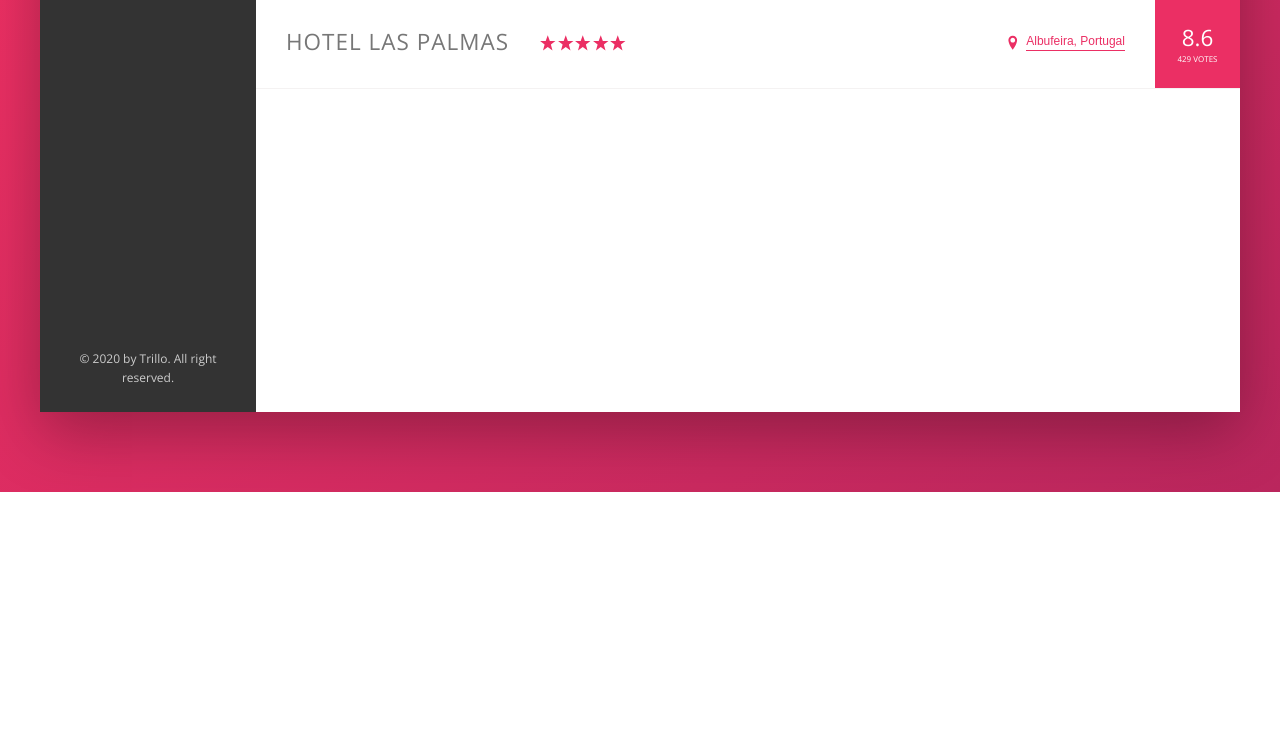
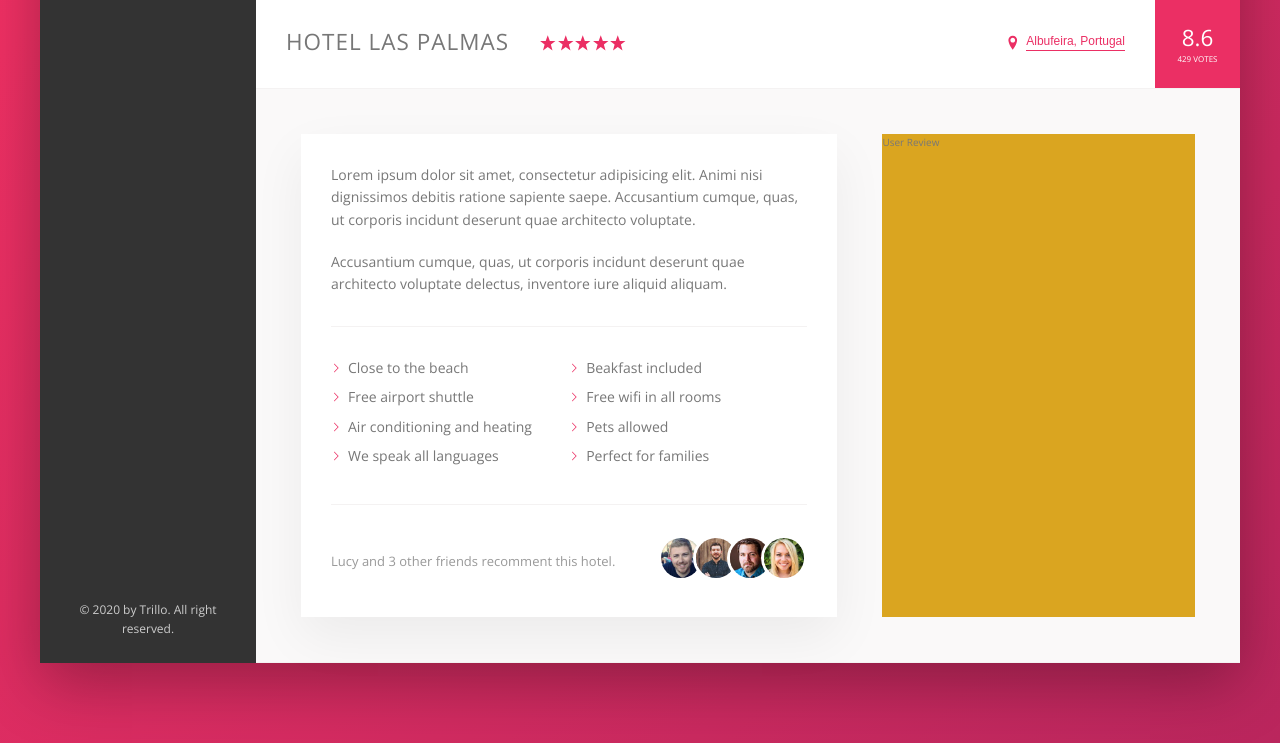
Before and after one commit to rosswilson2306/Trillo, a website: page index.html in a window 1280 px wide. Shown: the part 538-1281 px from the top of the page. Before the commit the page ends 1030 px from the top, so only its background shows below. Drawn offline with nearby package versions, Linux system fonts and the light colour scheme.

Commit message:
Built and styled description section

```diff
--- a/index.html
+++ b/index.html
@@ -152,6 +152,42 @@
               <div class="overview__rating-count">429 votes</div>
             </div>
           </div>
+
+          <div class="detail">
+            <div class="description">
+                <p class="paragraph">
+                    Lorem ipsum dolor sit amet, consectetur adipisicing elit. Animi nisi dignissimos debitis ratione sapiente saepe. Accusantium cumque, quas, ut corporis incidunt deserunt quae architecto voluptate.
+                </p>
+                <p class="paragraph">
+                    Accusantium cumque, quas, ut corporis incidunt deserunt quae architecto voluptate delectus, inventore iure aliquid aliquam.
+                </p>
+                <ul class="list">
+                    <li class="list__item">Close to the beach</li>
+                    <li class="list__item">Beakfast included</li>
+                    <li class="list__item">Free airport shuttle</li>
+                    <li class="list__item">Free wifi in all rooms</li>
+                    <li class="list__item">Air conditioning and heating</li>
+                    <li class="list__item">Pets allowed</li>
+                    <li class="list__item">We speak all languages</li>
+                    <li class="list__item">Perfect for families</li>
+                </ul>
+                <div class="recommend">
+                    <p class="recommend__count">
+                        Lucy and 3 other friends recomment this hotel.
+                    </p>
+                    <div class="recommend__friends">
+                        <img src="img/user-3.jpg" alt="Freind 1" class="recommend__photo">
+                        <img src="img/user-4.jpg" alt="Freind 2" class="recommend__photo">
+                        <img src="img/user-5.jpg" alt="Freind 3" class="recommend__photo">
+                        <img src="img/user-6.jpg" alt="Freind 4" class="recommend__photo">
+                    </div>
+                </div>
+            </div>
+            <div class="user-review">
+                User Review
+            </div>
+          </div>
+
         </main>
       </div>
     </div>
--- a/sass/_base.scss
+++ b/sass/_base.scss
@@ -22,6 +22,9 @@ COLORS
   --color-grey-dark-3: #999;
 
   --shadow-dark: 0 2rem 6rem rgba(0, 0, 0, 0.3);
+  --shadow-light: 0 2rem 5rem rgba(0,0,0,.06);
+
+  --line: 1px solid var(--color-grey-light-2);
 }
 
 * {
--- a/sass/_components.scss
+++ b/sass/_components.scss
@@ -208,7 +208,7 @@
 .overview {
     display: flex;
     align-items: center;
-    border-bottom: 1px solid var(--color-grey-light-2);
+    border-bottom: var(--line);
 
     &__heading {
         font-size: 2.25rem;
@@ -306,3 +306,81 @@
         box-shadow: none;
     }
 }
+
+
+
+////////////////////////////////////
+// PARAGRAPH
+.paragraph:not(:last-of-type) {
+    margin-bottom: 2rem;
+}
+
+
+////////////////////////////////////
+// LIST
+.list {
+    list-style: none;
+    margin: 3rem 0;
+    padding: 3rem 0;
+    border-top: var(--line);
+    border-bottom: var(--line);
+
+    display: flex;
+    flex-wrap: wrap;
+
+    &__item {
+        flex: 0 0 50%;
+        margin-bottom: .7rem;
+    }
+
+    &__item::before {
+        content: "";
+        display: inline-block;
+        height: 1rem;
+        width: 1rem;
+        margin-right:  .7rem;
+
+        // Older browsers
+        //background-image: url(../img/chevron-thin-right.svg);
+        //background-size: cover;
+
+        // Newer browsers - masks
+        background-color: var(--color-primary);
+        -webkit-mask-image: url(../img/chevron-thin-right.svg);
+        -webkit-mask-size: cover;
+        mask-image: url(../img/chevron-thin-right.svg);
+        mask-size: cover;
+    }
+}
+
+
+
+////////////////////////////////////
+// RECOMMEND
+.recommend {
+    font-size: 1.3rem;
+    color: var(--color-grey-dark-3);
+
+    display: flex;
+    align-items: center;
+
+    &__count {
+        margin-right: auto;
+    }
+
+    &__friends {
+
+    }
+
+    &__photo {
+        box-sizing: content-box;
+        height: 4rem;
+        width: 4rem;
+        border-radius: 50%;
+        border: 3px solid #fff;
+
+        &:not(:last-child) {
+            margin-right: -1.5rem;
+        }
+    }
+}
--- a/sass/_layout.scss
+++ b/sass/_layout.scss
@@ -10,7 +10,7 @@
   font-size: 1.4rem;
   height: 7rem;
   background-color: #fff;
-  border-bottom: 1px solid var(--color-grey-light-2);
+  border-bottom: var(--line);
 
   display: flex;
   justify-content: space-between;
@@ -33,7 +33,28 @@
 
 .hotel-view {
   background-color: #fff;
-  height: 80rem;
 
   flex: 1;
 }
+
+
+.detail {
+    display: flex;
+    padding: 4.5rem;
+    background-color: var(--color-grey-light-1);
+    border-bottom: var(--line);
+}
+
+.description {
+    font-size: 1.4rem;
+    background-color: #fff;
+    box-shadow: var(--shadow-light);
+    padding: 3rem;
+    flex: 0 0 60%;
+    margin-right: 4.5rem;
+}
+
+.user-review {
+    background-color: goldenrod;
+    flex: 1;
+}
```
Also changed, not shown: css/style.css.
